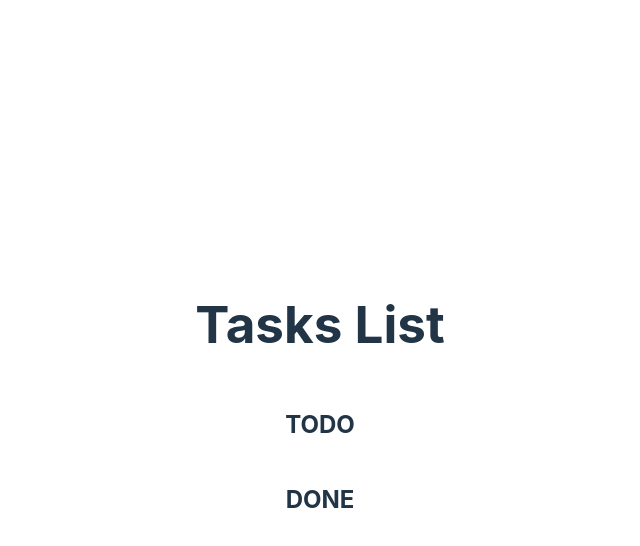
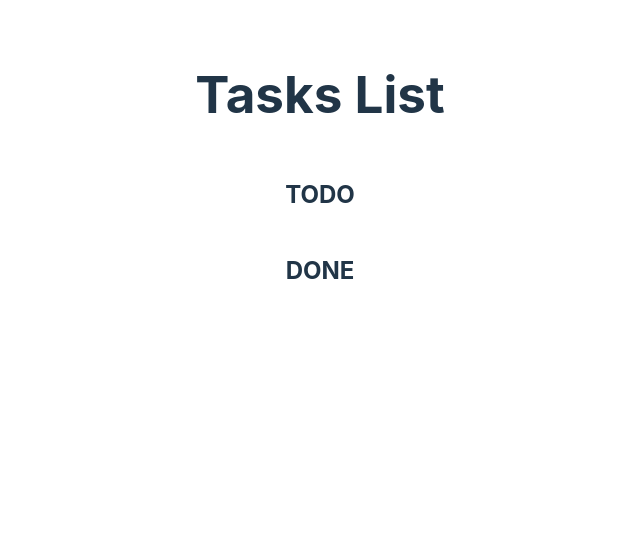
Before and after one commit to yarivShamash/todo-list, a React (Vite) app: page / in a window 1280 px wide. Shown: the top 546 px of the page, without its empty margins (320-960 px from the left). Built offline with nearby package versions, Linux system fonts and the light colour scheme.

Commit message:
Some styling

```diff
--- a/src/App.css
+++ b/src/App.css
@@ -1,5 +1,5 @@
 #root {
-  max-width: 1280px;
+  min-height: 100vh;
   margin: 0 auto;
   padding: 2rem;
   text-align: center;
```
